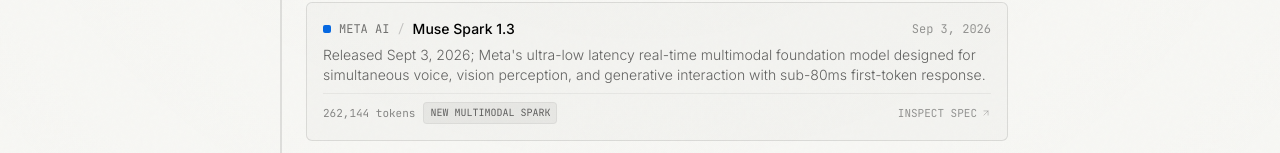
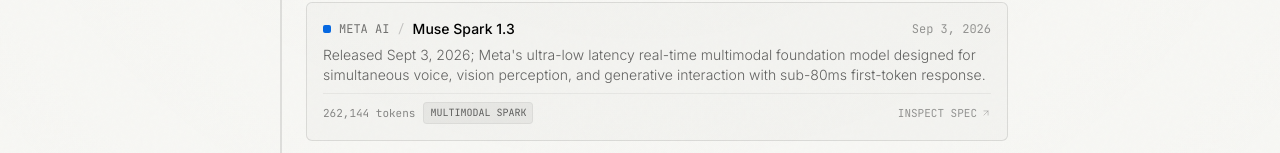
Before and after one commit to TirupMehta/ModelRegistry, a Next.js app: page /timeline in a window 1280 px wide. Shown: the part 372-525 px from the top of the page. Built offline with nearby package versions, Linux system fonts and the light colour scheme.

Commit message:
fix(meta): preserve Llama 4 Maverick as undisputed primary flagship over Muse

```diff
--- a/data/companies.ts
+++ b/data/companies.ts
@@ -79,9 +79,9 @@ export const companies: Record<string, Company> = {
     website: "https://ai.meta.com",
     headquarters: "Menlo Park, CA",
     accentColor: "#0668e1",
-    description: "Global open-source foundation leader with Llama 4 (Maverick, Scout) and real-time multimodal foundation family Muse (Spark 1.3, Voice Transcribe).",
+    description: "Global open-source foundation leader with Llama 4 (Maverick, Scout) and the Muse multimodal research family.",
     latestFlagship: "Llama 4 Maverick (128E)",
-    latestReasoning: "Muse Spark 1.3 / Llama 4 Scout",
+    latestReasoning: "Llama 4 Scout (16E) / Llama 4 Maverick",
     openWeightsAdvocate: true,
   },
   qwen: {
--- a/data/models.ts
+++ b/data/models.ts
@@ -356,6 +356,34 @@ export const modelsData: ModelItem[] = [
     },
   },
   {
+    id: "llama-4-scout",
+    companyId: "meta",
+    companyName: "Meta AI",
+    name: "Llama 4 Scout (16E)",
+    version: "4.0-Scout",
+    releaseDate: "2026-05-10",
+    isCompanyFlagship: false,
+    isLatestCheckpoint: false,
+    statusBadge: "LONG CONTEXT MOE",
+    category: "open-weights",
+    categoryLabel: "1.31M Context Scout",
+    contextWindow: "1,310,720 tokens",
+    contextWindowTokens: 1310720,
+    maxOutputTokens: "32,768 tokens",
+    parameters: "16-Expert MoE",
+    openWeights: true,
+    license: "Meta Community License",
+    pricing: { input: 0.2, output: 0.6 },
+    highlight: "Extended-context open-weights model capable of ingesting 1.31 million tokens in a single prompt for codebase-wide document analysis.",
+    modalities: ["Text", "Code"],
+    benchmarks: {
+      mmluPro: "78.4%",
+    },
+    links: {
+      weights: "https://huggingface.co/meta-llama",
+    },
+  },
+  {
     id: "meta-muse-spark-1-3",
     companyId: "meta",
     companyName: "Meta AI",
@@ -363,9 +391,9 @@ export const modelsData: ModelItem[] = [
     version: "1.3",
     releaseDate: "2026-09-03",
     isCompanyFlagship: false,
-    isLatestCheckpoint: true,
-    statusBadge: "NEW MULTIMODAL SPARK",
-    category: "open-weights",
+    isLatestCheckpoint: false,
+    statusBadge: "MULTIMODAL SPARK",
+    category: "multimodal",
     categoryLabel: "Real-time Multimodal Spark",
     contextWindow: "262,144 tokens",
     contextWindowTokens: 262144,
@@ -409,34 +437,6 @@ export const modelsData: ModelItem[] = [
     benchmarks: {},
     links: {
       announcement: "https://ai.meta.com/blog/muse-voice-transcribe/",
-    },
-  },
-  {
-    id: "llama-4-scout",
-    companyId: "meta",
-    companyName: "Meta AI",
-    name: "Llama 4 Scout (16E)",
-    version: "4.0-Scout",
-    releaseDate: "2026-05-10",
-    isCompanyFlagship: false,
-    isLatestCheckpoint: false,
-    statusBadge: "LONG CONTEXT MOE",
-    category: "open-weights",
-    categoryLabel: "1.31M Context Scout",
-    contextWindow: "1,310,720 tokens",
-    contextWindowTokens: 1310720,
-    maxOutputTokens: "32,768 tokens",
-    parameters: "16-Expert MoE",
-    openWeights: true,
-    license: "Meta Community License",
-    pricing: { input: 0.2, output: 0.6 },
-    highlight: "Extended-context open-weights model capable of ingesting 1.31 million tokens in a single prompt for codebase-wide document analysis.",
-    modalities: ["Text", "Code"],
-    benchmarks: {
-      mmluPro: "78.4%",
-    },
-    links: {
-      weights: "https://huggingface.co/meta-llama",
     },
   },
 
```
Also changed, not shown: 1 other file (tests, documents, lock files or other folders).
